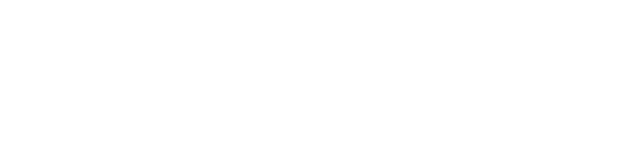
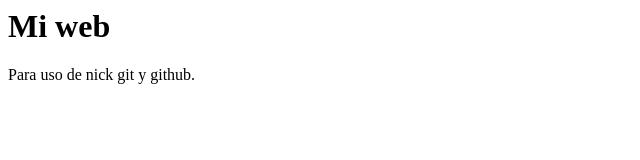
Before and after one commit to nick2026ok/practicas-linux, a plain HTML site: page index.html in a window 1280 px wide. Shown: the whole page, without its empty margins (0-640 px from the left). Drawn offline with Linux system fonts and the light colour scheme.

Commit message:
agrego contenido al index

```diff
--- a/index.html
+++ b/index.html
@@ -1,2 +1,2 @@
-<title> Inmkl
-<body>
+<h1>Mi web</h1>
+<p>Para uso de nick git y github.</p>
```
